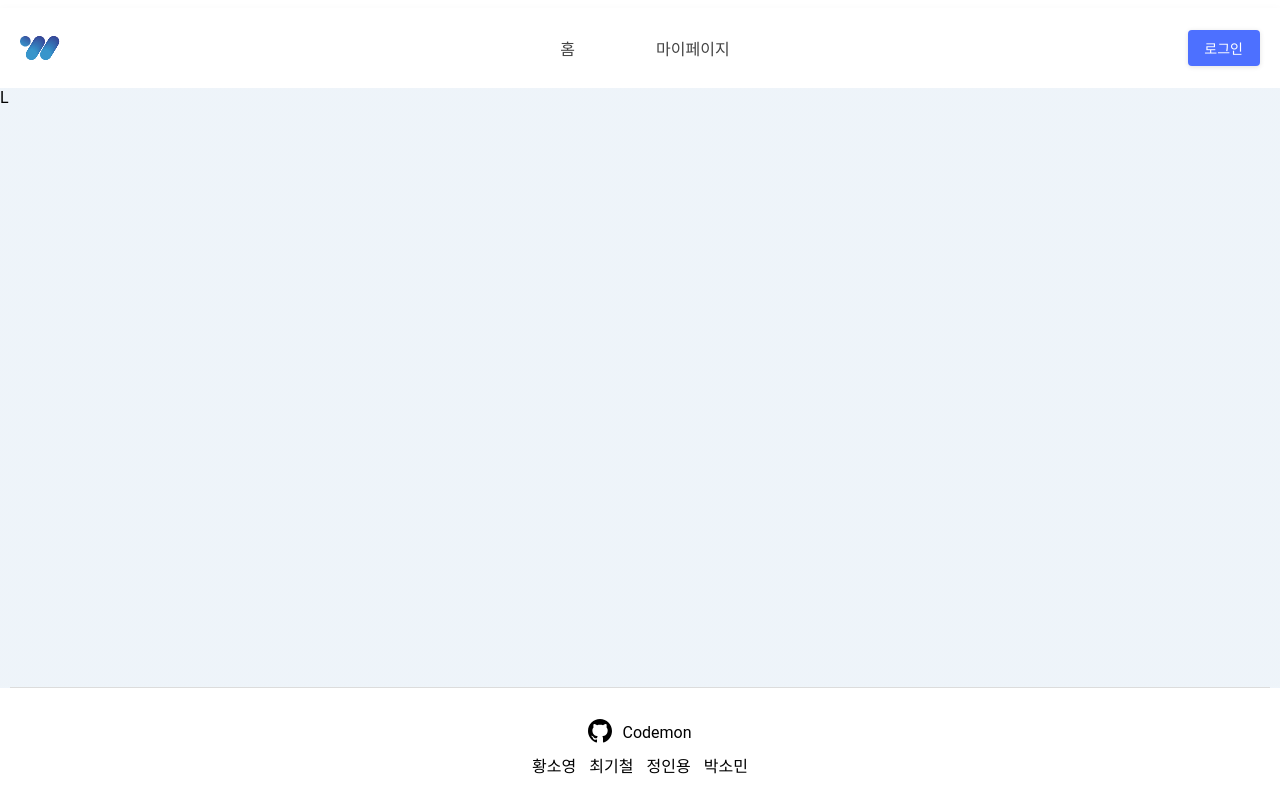
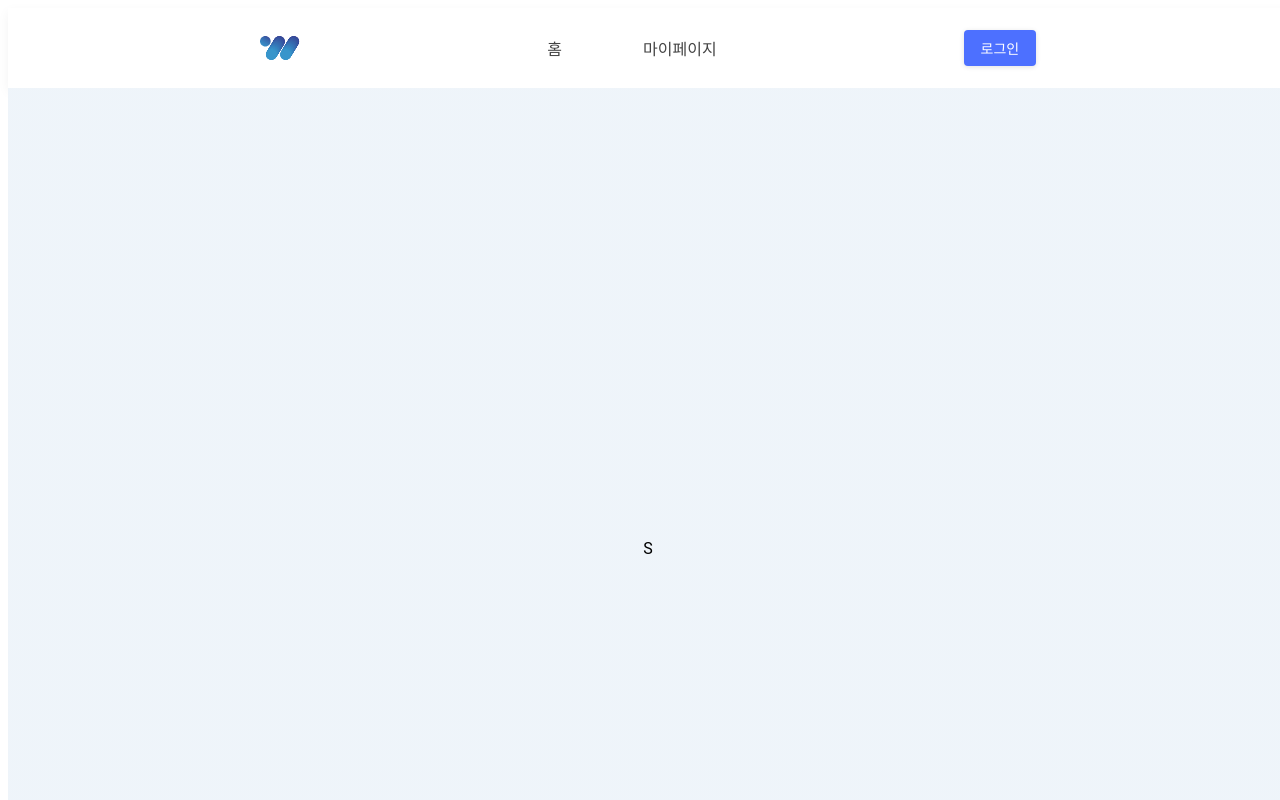
Before and after one commit to codestates/Weavel, a React (Create React App) app in the folder client/: page / in a window 1280 px wide. Shown: the top 800 px of the page. Built offline with nearby package versions, Linux system fonts and the light colour scheme; the HTML template or start-up script is replaced by a standard one.

Commit message:
[MainForm][Header,Body,Footer] 제작 수정

```diff
--- a/client/src/App.js
+++ b/client/src/App.js
@@ -2,7 +2,7 @@ import { BrowserRouter, Route, Switch } from "react-router-dom";
 import LoginPage from "./pages/LoginPage";
 import MainPage from "./pages/MainPage";
 import MyPage from "./pages/MyPage";
-import SignupPage from "./pages/LoginPage";
+import SignupPage from "./pages/SignupPage";
 import {
   Container,
   Header,
@@ -21,9 +21,11 @@ function App() {
     <BrowserRouter>
       <Container>
         <Header>
-          <Logo src="./images/logo.svg" />
+          <Logo src="./images/logo.svg"></Logo>
+          <div>
             <span>홈</span>
             <span>마이페이지</span>
+          </div>
           <LoginButton>로그인</LoginButton>
         </Header>
         <Body>
@@ -45,6 +47,7 @@ function App() {
         <FooterLine>
           <div></div>
         </FooterLine>
+      </Container>
       <Footer>
         <FooterContents>
           <a href="https://github.com/codestates/Weavel/wiki" target="_blank">
@@ -69,7 +72,6 @@ function App() {
           </FooterTeamLink>
         </FooterContents>
       </Footer>
-      </Container>
     </BrowserRouter>
   );
 }
--- a/client/src/App.style.js
+++ b/client/src/App.style.js
@@ -2,29 +2,39 @@ import styled from "styled-components";
 
 export const Container = styled.div`
   display: flex;
-  height: 100vh;
+  height: 100%;
+  width: 100%;
   flex-direction: column;
   font-family: "Roboto";
   justify-content: center;
-  align-items: center;
+  align-items: space-between;
 `;
 
 export const Header = styled.div`
-  flex: 1;
+  height: 80px;
   width: 100vw;
   display: flex;
-  justify-content: center;
+  justify-content: space-between;
   align-items: center;
   box-shadow: 0px 4px 11px rgba(0, 0, 0, 0.05);
   span {
+    width: 70px;
     margin: 0 40.5px 0 40.5px;
     color: #444444;
   }
 `;
 
+export const HeaderContents = styled.div`
+  width: 100vw;
+  height: 80px;
+  display: flex;
+  justify-content: space-between;
+  align-items: center;
+`;
+
 export const Logo = styled.img`
   width: 40px;
-  margin-right: 459.5px;
+  margin-left: 19.7%;
 `;
 
 export const LoginButton = styled.button`
@@ -38,17 +48,21 @@ export const LoginButton = styled.button`
   font-family: "Roboto";
   font-weight: 500;
   font-size: 14px;
-  margin-left: 417.5px;
+  margin-right: 19.7%;
 `;
 
 export const Body = styled.div`
-  flex: 7.5;
+  height: 100vh;
   width: 100vw;
+  padding: 60px 0 60px 0;
+  display: flex;
+  justify-content: center;
+  align-items: center;
   background: linear-gradient(0deg, rgba(128, 185, 239, 0.1), rgba(128, 185, 239, 0.1)), #fbfbfb;
 `;
 
 export const Footer = styled.div`
-  flex: 1.5;
+  height: 180px;
   display: flex;
   justify-content: center;
   align-items: center;
@@ -89,6 +103,7 @@ export const FooterProjectLink = styled.div`
     padding-top: 2px;
   }
 `;
+
 export const FooterTeamLink = styled.div`
   display: flex;
   justify-content: space-between;
```
Lines whose indentation alone changed are shown as unchanged.
